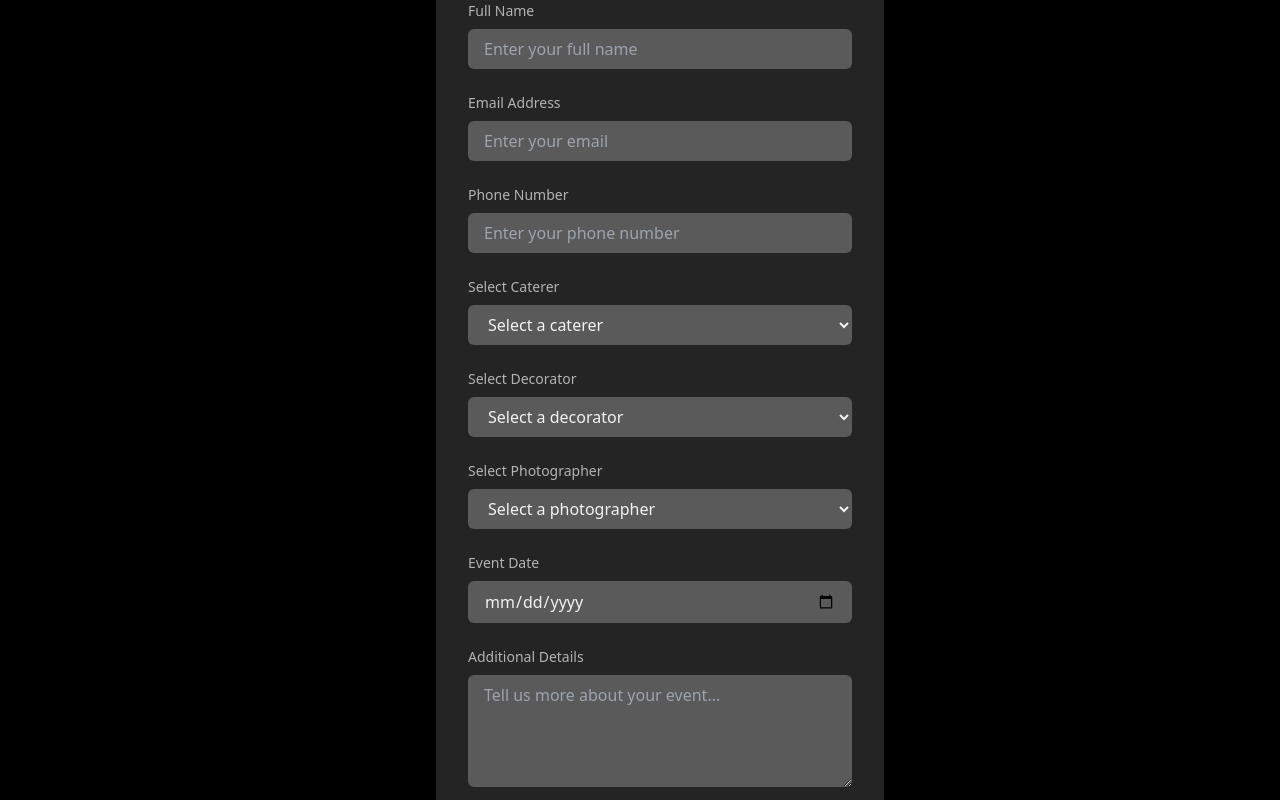
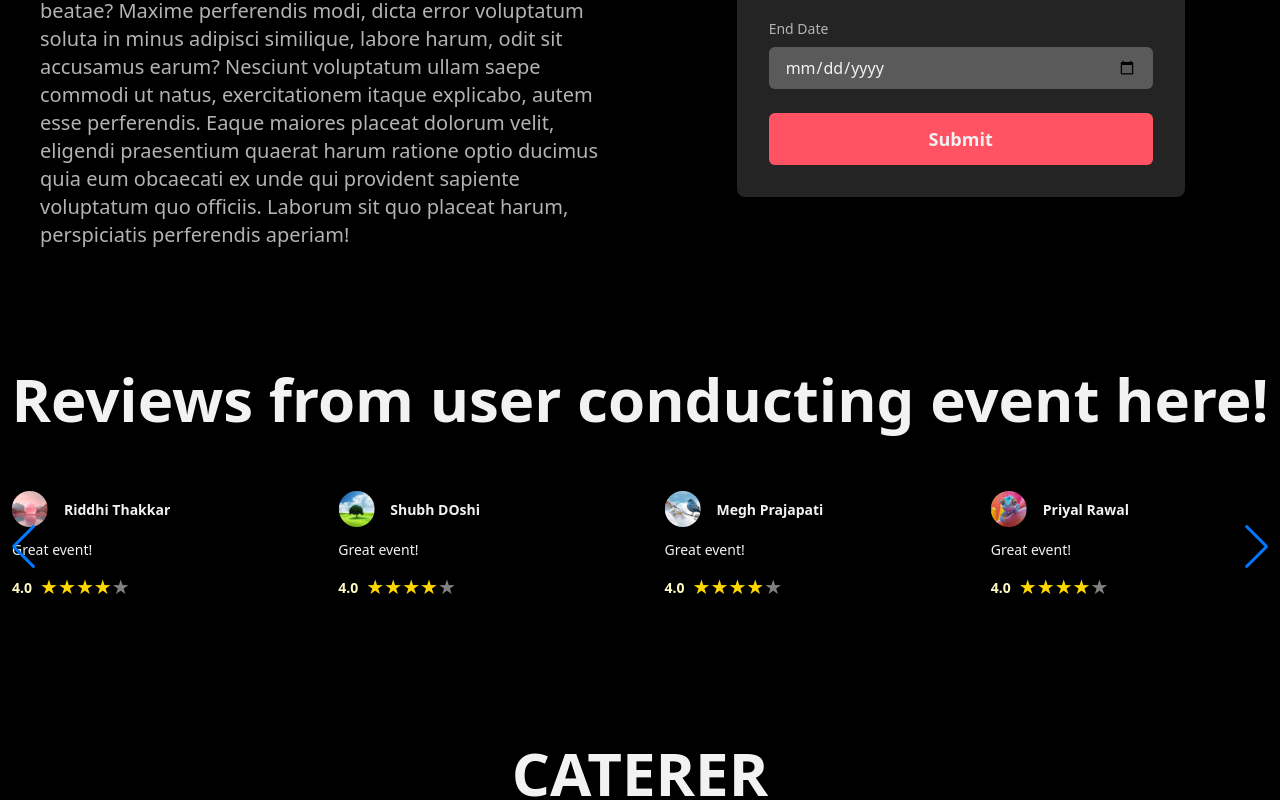
Before and after one commit to shubhdoshi21/Event-Toolkit, a React (Vite) app in the folder client/: page /registration in a window 1280 px wide. Shown: the part 1280-2080 px from the top of the page. Built offline with nearby package versions, Linux system fonts and the light colour scheme.

Commit message:
reg backend

```diff
--- a/client/src/components/RegForm.jsx
+++ b/client/src/components/RegForm.jsx
@@ -6,39 +6,6 @@ const RegForm = () => {
       <div className="w-full max-w-md p-8 bg-grey bg-opacity-20 rounded-lg shadow-lg">
         <h2 className="text-offwhite text-4xl font-bold mb-8 text-center">Register Now</h2>
         <form className="space-y-6">
-          <div>
-            <label className="block text-grey text-sm font-medium mb-2" htmlFor="name">
-              Full Name
-            </label>
-            <input
-              type="text"
-              id="name"
-              className="w-full px-4 py-2 bg-darkgrey text-offwhite rounded-md focus:outline-none focus:ring-2 focus:ring-mauve"
-              placeholder="Enter your full name"
-            />
-          </div>
-          <div>
-            <label className="block text-grey text-sm font-medium mb-2" htmlFor="email">
-              Email Address
-            </label>
-            <input
-              type="email"
-              id="email"
-              className="w-full px-4 py-2 bg-darkgrey text-offwhite rounded-md focus:outline-none focus:ring-2 focus:ring-mauve"
-              placeholder="Enter your email"
-            />
-          </div>
-          <div>
-            <label className="block text-grey text-sm font-medium mb-2" htmlFor="phone">
-              Phone Number
-            </label>
-            <input
-              type="tel"
-              id="phone"
-              className="w-full px-4 py-2 bg-darkgrey text-offwhite rounded-md focus:outline-none focus:ring-2 focus:ring-mauve"
-              placeholder="Enter your phone number"
-            />
-          </div>
           <div>
             <label className="block text-grey text-sm font-medium mb-2" htmlFor="caterer">
               Select Caterer
@@ -83,7 +50,7 @@ const RegForm = () => {
           </div>
           <div>
             <label className="block text-grey text-sm font-medium mb-2" htmlFor="event-date">
-              Event Date
+              Start Date
             </label>
             <input
               type="date"
@@ -92,15 +59,14 @@ const RegForm = () => {
             />
           </div>
           <div>
-            <label className="block text-grey text-sm font-medium mb-2" htmlFor="message">
-              Additional Details
+            <label className="block text-grey text-sm font-medium mb-2" htmlFor="event-date">
+              End Date
             </label>
-            <textarea
-              id="message"
-              rows="4"
+            <input
+              type="date"
+              id="event-date"
               className="w-full px-4 py-2 bg-darkgrey text-offwhite rounded-md focus:outline-none focus:ring-2 focus:ring-mauve"
-              placeholder="Tell us more about your event..."
-            ></textarea>
+            />
           </div>
           <button
             type="submit"
--- a/client/src/pages/Registration.jsx
+++ b/client/src/pages/Registration.jsx
@@ -13,7 +13,7 @@ const Registration = () => {
       <GallerySlider images={[i1, i2, i3, i4]} slides={2} height={500} />
       <p className="text-offwhite text-6xl pb-2 px-10 font-bold">XYZ VENUE</p>
       <div className=" bg-mauve w-[40%] h-[5px] mx-10 mb-10 rounded-full"></div>
-      <div className="flex flex-col md:flex-row">
+      <div className="flex flex-row md:flex-col">
         <p className="text-grey px-10 my-10 w-[100%] md:w-[60%] text-xl">
           Lorem ipsum dolor, sit amet consectetur adipisicing elit. Qui culpa a
           laborum, impedit iusto fugit velit illum perferendis. Minus quo
```
